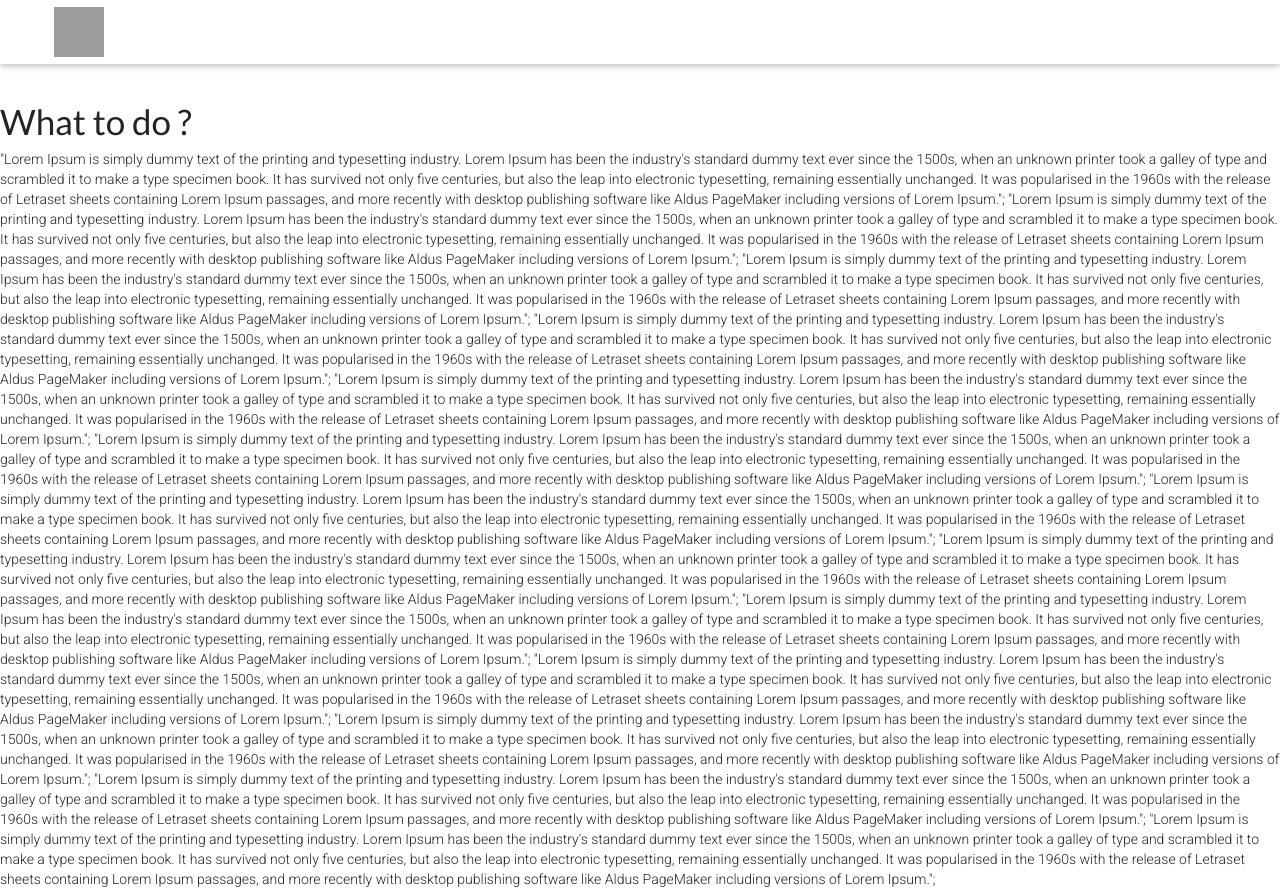
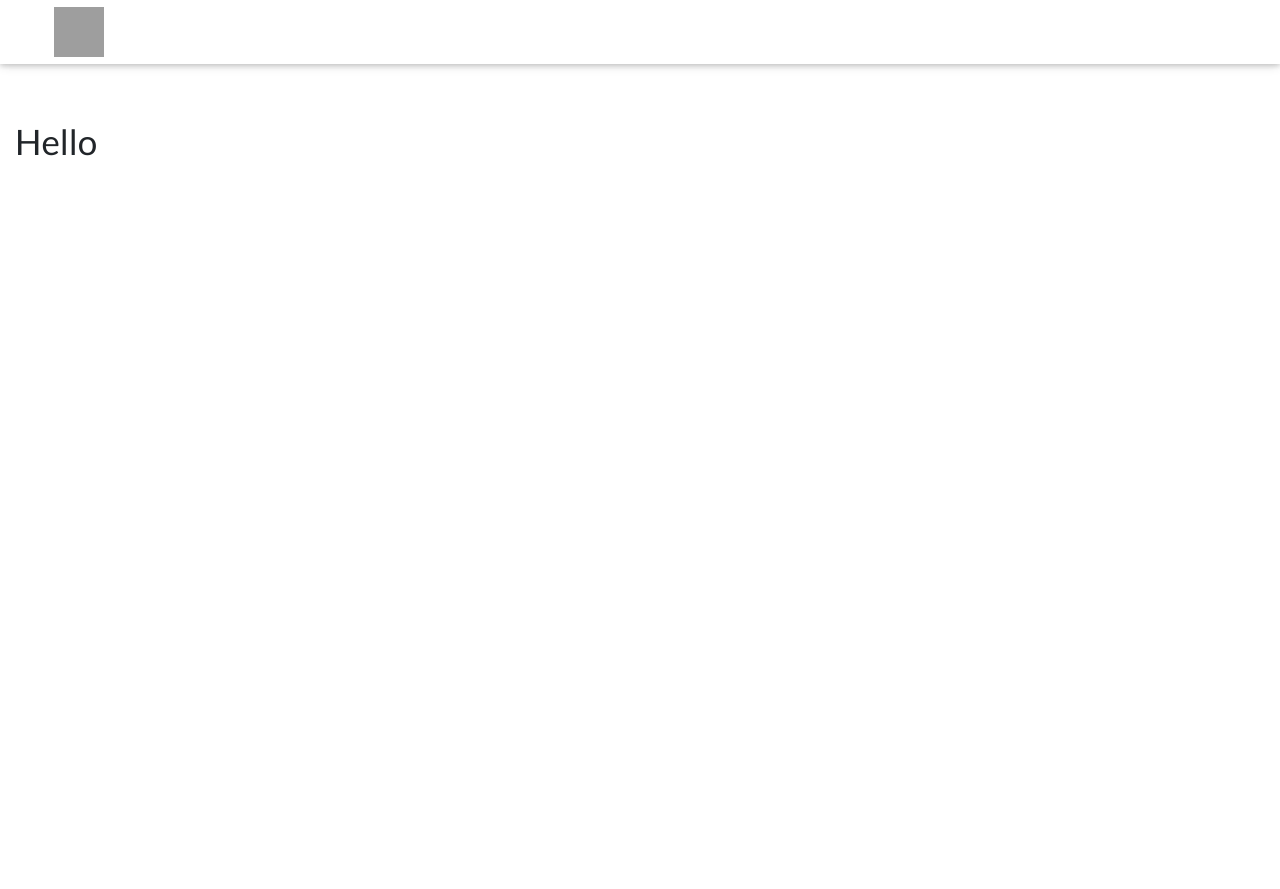
Before and after one commit to celestinosalim/VsualResume, a React (Create React App) app: page /resume in a window 1280 px wide. After the commit the page ends 800 px from the top, so only its background shows below. Built offline with nearby package versions, Linux system fonts and the light colour scheme; grey boxes are pictures that could not be loaded.

Commit message:
Working on connecting redux

```diff
--- a/src/components/Resume/FormSections/ProjectsForm.js
+++ b/src/components/Resume/FormSections/ProjectsForm.js
@@ -5,7 +5,8 @@ class ProjectsForm extends Component {
   state = {
     name: "",
     url: "",
-    description: ""
+    description: "",
+    image: ""
   };
 
   changeHandler = event => {
@@ -94,6 +95,29 @@ class ProjectsForm extends Component {
                     </div>
                   </div>
                 </div>
+                <div className="col-md-4 mb-3">
+                  <div>
+                    <div>
+                      <label
+                        htmlFor="defaultFormRegisterNameEx4"
+                        className="grey-text"
+                      >
+                        <h5>Project Image</h5>
+                      </label>
+                      <input
+                        value={this.state.image}
+                        name="image"
+                        onChange={this.changeHandler}
+                        type="text"
+                        id="defaultFormRegisterNameEx4"
+                        className="form-control"
+                        placeholder="Image For your Project Card"
+                        required
+                      />
+                      <div className="valid-feedback">Looks good!</div>
+                    </div>
+                  </div>
+                </div>
               </Row>
               <button className="btn btn-info">Add Project</button>
               <div className="col-md-4 mb-3" />
--- a/src/components/Resume/ResumeHome.js
+++ b/src/components/Resume/ResumeHome.js
@@ -1,116 +1,9 @@
-import React, { Fragment } from "react";
+import React from "react";
 
 const ResumeHome = () => {
   return (
-    <div className="page">
-      <h1>What to do ?</h1>
-      <p>
-        "Lorem Ipsum is simply dummy text of the printing and typesetting
-        industry. Lorem Ipsum has been the industry's standard dummy text ever
-        since the 1500s, when an unknown printer took a galley of type and
-        scrambled it to make a type specimen book. It has survived not only five
-        centuries, but also the leap into electronic typesetting, remaining
-        essentially unchanged. It was popularised in the 1960s with the release
-        of Letraset sheets containing Lorem Ipsum passages, and more recently
-        with desktop publishing software like Aldus PageMaker including versions
-        of Lorem Ipsum."; "Lorem Ipsum is simply dummy text of the printing and
-        typesetting industry. Lorem Ipsum has been the industry's standard dummy
-        text ever since the 1500s, when an unknown printer took a galley of type
-        and scrambled it to make a type specimen book. It has survived not only
-        five centuries, but also the leap into electronic typesetting, remaining
-        essentially unchanged. It was popularised in the 1960s with the release
-        of Letraset sheets containing Lorem Ipsum passages, and more recently
-        with desktop publishing software like Aldus PageMaker including versions
-        of Lorem Ipsum."; "Lorem Ipsum is simply dummy text of the printing and
-        typesetting industry. Lorem Ipsum has been the industry's standard dummy
-        text ever since the 1500s, when an unknown printer took a galley of type
-        and scrambled it to make a type specimen book. It has survived not only
-        five centuries, but also the leap into electronic typesetting, remaining
-        essentially unchanged. It was popularised in the 1960s with the release
-        of Letraset sheets containing Lorem Ipsum passages, and more recently
-        with desktop publishing software like Aldus PageMaker including versions
-        of Lorem Ipsum."; "Lorem Ipsum is simply dummy text of the printing and
-        typesetting industry. Lorem Ipsum has been the industry's standard dummy
-        text ever since the 1500s, when an unknown printer took a galley of type
-        and scrambled it to make a type specimen book. It has survived not only
-        five centuries, but also the leap into electronic typesetting, remaining
-        essentially unchanged. It was popularised in the 1960s with the release
-        of Letraset sheets containing Lorem Ipsum passages, and more recently
-        with desktop publishing software like Aldus PageMaker including versions
-        of Lorem Ipsum."; "Lorem Ipsum is simply dummy text of the printing and
-        typesetting industry. Lorem Ipsum has been the industry's standard dummy
-        text ever since the 1500s, when an unknown printer took a galley of type
-        and scrambled it to make a type specimen book. It has survived not only
-        five centuries, but also the leap into electronic typesetting, remaining
-        essentially unchanged. It was popularised in the 1960s with the release
-        of Letraset sheets containing Lorem Ipsum passages, and more recently
-        with desktop publishing software like Aldus PageMaker including versions
-        of Lorem Ipsum."; "Lorem Ipsum is simply dummy text of the printing and
-        typesetting industry. Lorem Ipsum has been the industry's standard dummy
-        text ever since the 1500s, when an unknown printer took a galley of type
-        and scrambled it to make a type specimen book. It has survived not only
-        five centuries, but also the leap into electronic typesetting, remaining
-        essentially unchanged. It was popularised in the 1960s with the release
-        of Letraset sheets containing Lorem Ipsum passages, and more recently
-        with desktop publishing software like Aldus PageMaker including versions
-        of Lorem Ipsum."; "Lorem Ipsum is simply dummy text of the printing and
-        typesetting industry. Lorem Ipsum has been the industry's standard dummy
-        text ever since the 1500s, when an unknown printer took a galley of type
-        and scrambled it to make a type specimen book. It has survived not only
-        five centuries, but also the leap into electronic typesetting, remaining
-        essentially unchanged. It was popularised in the 1960s with the release
-        of Letraset sheets containing Lorem Ipsum passages, and more recently
-        with desktop publishing software like Aldus PageMaker including versions
-        of Lorem Ipsum."; "Lorem Ipsum is simply dummy text of the printing and
-        typesetting industry. Lorem Ipsum has been the industry's standard dummy
-        text ever since the 1500s, when an unknown printer took a galley of type
-        and scrambled it to make a type specimen book. It has survived not only
-        five centuries, but also the leap into electronic typesetting, remaining
-        essentially unchanged. It was popularised in the 1960s with the release
-        of Letraset sheets containing Lorem Ipsum passages, and more recently
-        with desktop publishing software like Aldus PageMaker including versions
-        of Lorem Ipsum."; "Lorem Ipsum is simply dummy text of the printing and
-        typesetting industry. Lorem Ipsum has been the industry's standard dummy
-        text ever since the 1500s, when an unknown printer took a galley of type
-        and scrambled it to make a type specimen book. It has survived not only
-        five centuries, but also the leap into electronic typesetting, remaining
-        essentially unchanged. It was popularised in the 1960s with the release
-        of Letraset sheets containing Lorem Ipsum passages, and more recently
-        with desktop publishing software like Aldus PageMaker including versions
-        of Lorem Ipsum."; "Lorem Ipsum is simply dummy text of the printing and
-        typesetting industry. Lorem Ipsum has been the industry's standard dummy
-        text ever since the 1500s, when an unknown printer took a galley of type
-        and scrambled it to make a type specimen book. It has survived not only
-        five centuries, but also the leap into electronic typesetting, remaining
-        essentially unchanged. It was popularised in the 1960s with the release
-        of Letraset sheets containing Lorem Ipsum passages, and more recently
-        with desktop publishing software like Aldus PageMaker including versions
-        of Lorem Ipsum."; "Lorem Ipsum is simply dummy text of the printing and
-        typesetting industry. Lorem Ipsum has been the industry's standard dummy
-        text ever since the 1500s, when an unknown printer took a galley of type
-        and scrambled it to make a type specimen book. It has survived not only
-        five centuries, but also the leap into electronic typesetting, remaining
-        essentially unchanged. It was popularised in the 1960s with the release
-        of Letraset sheets containing Lorem Ipsum passages, and more recently
-        with desktop publishing software like Aldus PageMaker including versions
-        of Lorem Ipsum."; "Lorem Ipsum is simply dummy text of the printing and
-        typesetting industry. Lorem Ipsum has been the industry's standard dummy
-        text ever since the 1500s, when an unknown printer took a galley of type
-        and scrambled it to make a type specimen book. It has survived not only
-        five centuries, but also the leap into electronic typesetting, remaining
-        essentially unchanged. It was popularised in the 1960s with the release
-        of Letraset sheets containing Lorem Ipsum passages, and more recently
-        with desktop publishing software like Aldus PageMaker including versions
-        of Lorem Ipsum."; "Lorem Ipsum is simply dummy text of the printing and
-        typesetting industry. Lorem Ipsum has been the industry's standard dummy
-        text ever since the 1500s, when an unknown printer took a galley of type
-        and scrambled it to make a type specimen book. It has survived not only
-        five centuries, but also the leap into electronic typesetting, remaining
-        essentially unchanged. It was popularised in the 1960s with the release
-        of Letraset sheets containing Lorem Ipsum passages, and more recently
-        with desktop publishing software like Aldus PageMaker including versions
-        of Lorem Ipsum.";
-      </p>
+    <div>
+      <h1>Hello</h1>
     </div>
   );
 };
--- a/src/containers/ResumeContainer.js
+++ b/src/containers/ResumeContainer.js
@@ -4,10 +4,8 @@ import { Route, withRouter, Switch } from "react-router-dom";
 import ResumeNavBar from "../components/NavBar/ResumeNavBar";
 import ResumeHome from "../components/Resume/ResumeHome";
 import Preview from "../components/Resume/Preview";
-// import Live from "../components/Resume/Live";
 import "../style/ResumeContainer.css";
 import { CSSTransition, TransitionGroup } from "react-transition-group";
-import Footer from "../components/Footer/Footer";
 
 const ResumeContainer = (props, { location }) => {
   // console.log("resumecontainer", props);
```
